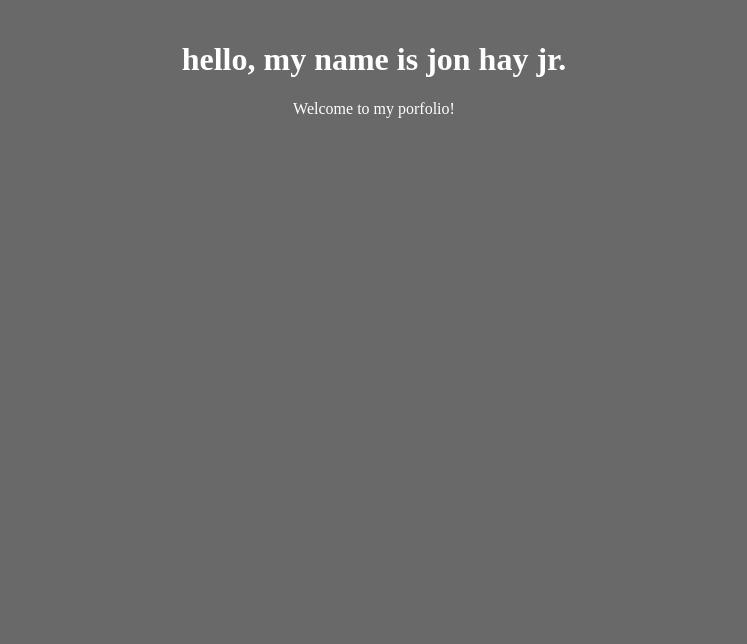
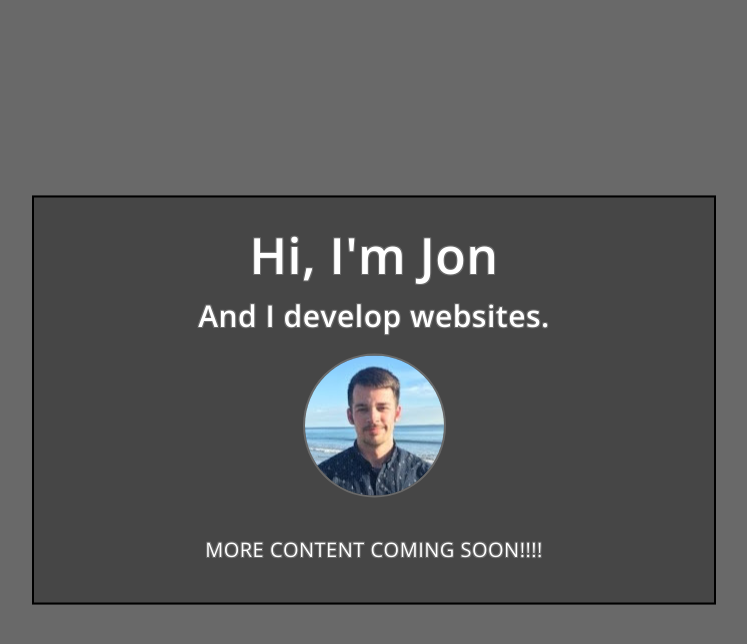
Before and after one commit to jonhayjr/jonhayjr.github.io, a plain HTML site: page index.html in a window 1280 px wide. Shown: the whole page, without its empty margins (266-1013 px from the left). Drawn offline with nearby package versions, Linux system fonts and the light colour scheme.

Commit message:
Header Content Changes

```diff
--- a/css/style.css
+++ b/css/style.css
@@ -1,14 +1,60 @@
+html {
+    margin: 0;
+    padding: 0;
+    box-sizing: border-box;
+    font-size: 62.5%; /*10 px*/
+    font-family: 'Open Sans', Helvetica, sans-serif;
+}
 body {
     background-color: #696969;
 }
 
 header {
+    color: rgba(198, 198, 198, 100);
+    text-align: center;
+    padding: 20px;
+    position: absolute;
+    top: 50%;
+    left: 50%;
+    transform: translateX(-50%) translateY(-50%);
+    background-color: rgba(0, 0, 0, 0.335);
+    border: 2px solid black;
+    text-shadow: 2px 2px 8px #696969;
+    letter-spacing: .5px;
+    max-width: 100%;
+    width: 50%;
+    height: auto;
     color: white;
-    text-align: center;
-    padding: 10px;
-    margin: 10px;
+    box-shadow: 5px 5px 15px 5px rgba(0,0,0,0);
+  text-shadow:
+   -1px -1px 0 #696969,
+    1px -1px 0 #696969,
+    -1px 1px 0 #696969,
+     1px 1px 0 #696969;
 }
 
-h1 {
-    text-transform: lowercase;
+header h1 {
+    font-size: 5rem;
+    padding: 3px;
+    margin: 0;
 }
+
+header h2 {
+    font-size: 3rem;
+    padding: 3px;
+    margin: 0;
+}
+
+header img {
+    border-radius: 50%;
+    max-width: 100%;
+    height: auto;
+    border: 2px solid #696969;
+    margin: 15px;
+}
+
+header p {
+    font-size: 2rem;
+    text-transform: uppercase;
+
+}
--- a/index.html
+++ b/index.html
@@ -4,12 +4,15 @@
     <meta charset="UTF-8">
     <meta name="viewport" content="width=device-width, initial-scale=1.0">
     <title>Jon Hay Jr. - Web Development Portfolio</title>
+    <link href="https://fonts.googleapis.com/css2?family=Open+Sans:wght@300;400;600&display=swap" rel="stylesheet">
     <link rel="stylesheet" href="css/style.css" type ="text/css">
 </head>
 <body>
-        <header>
-            <h1>Hello, my name is Jon Hay Jr.</h1>
-            <p>Welcome to my porfolio!</p>
+        <header class="header">
+            <h1 class="header-heading">Hi, I'm Jon</h1>
+            <h2 class="header-subheading">And I develop websites.</h2>
+            <img src="img/Jon'sheadshot.jpg" alt="Jon Hay Headshot" class="header-headshot">
+            <p class="header-content-update">More Content Coming Soon!!!!</p>
         </header>
 
         <nav>
```
Also changed, not shown: img/Jon'sheadshot.jpg (added).
